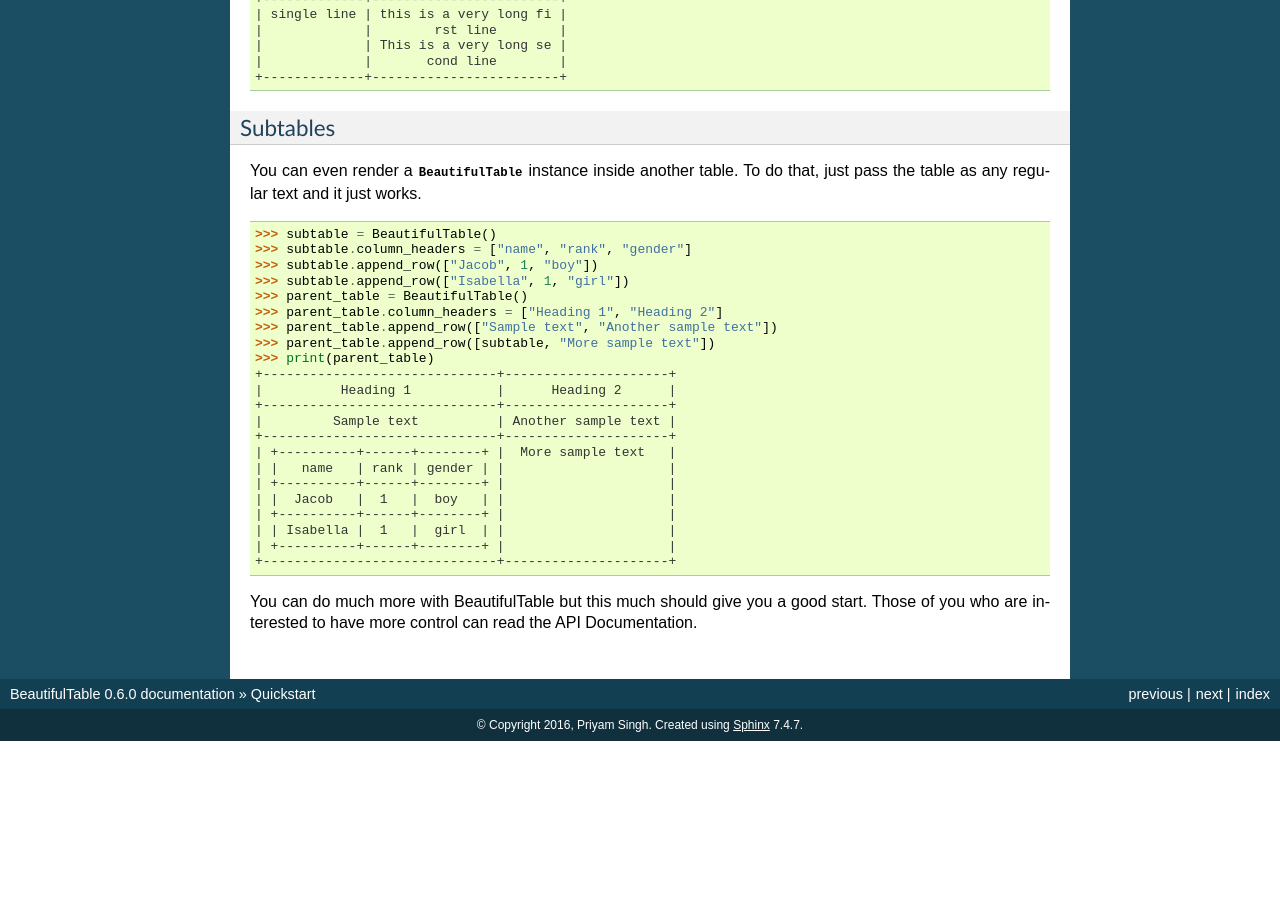
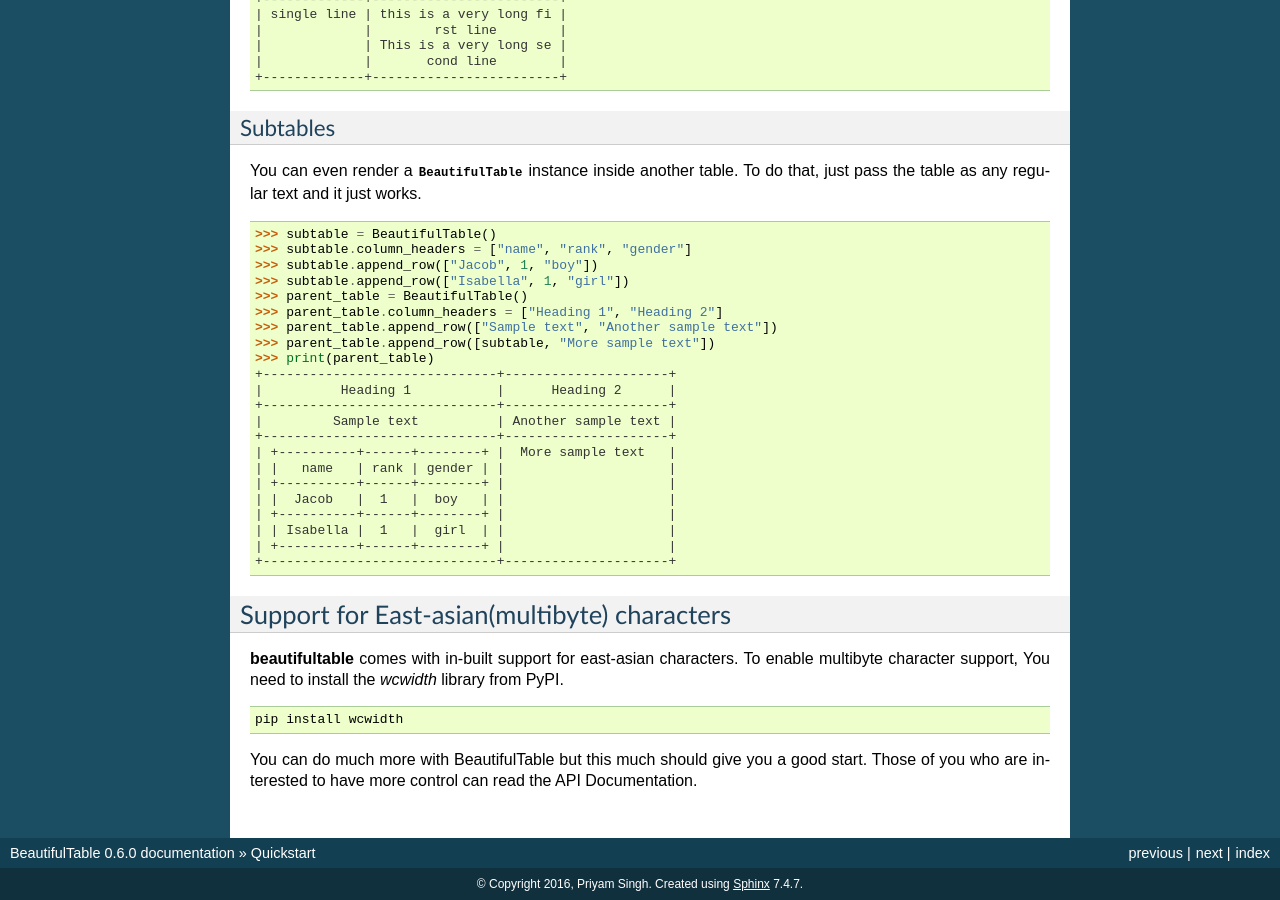
Before and after one commit to pri22296/beautifultable, a Sphinx documentation site: the page built from docs/quickstart.rst, in a window 1280 px wide and 900 px high, scrolled down 8498 px. Built offline with Sphinx 7.4.7, drawn with Linux system fonts in a browser that asks for light colours; pages that are not in the unit, such as notebooks, are missing from menus; before the commit the page ends 9239 px from its top, so only the background shows below that; some of the changed text lies outside the part shown.

Commit message:
Fixes #47 Make wcwidth an optional dependency

```diff
--- a/docs/quickstart.rst
+++ b/docs/quickstart.rst
@@ -640,6 +640,20 @@
    | +----------+------+--------+ |                     |
    +------------------------------+---------------------+
 
+
+=========================================================================
+Support for East-asian(multibyte) characters
+=========================================================================
+
+**beautifultable** comes with in-built support for east-asian characters. To
+enable multibyte character support, You need to install the *wcwidth* library
+from PyPI.
+
+::
+
+    pip install wcwidth
+
+
 You can do much more with BeautifulTable but this much should give you a
 good start. Those of you who are interested to have more control can
 read the API Documentation.
--- a/setup.py
+++ b/setup.py
@@ -11,7 +11,6 @@
     version=version,
     description=description,
     extras_require=extras_require,
-    install_requires=['wcwidth>=0.1.7'],
     long_description=open('README.rst', 'rt').read(),
     author='Priyam Singh',
     author_email='priyamsingh.22296@gmail.com',
@@ -31,6 +30,7 @@
         'Programming Language :: Python :: 3.4',
         'Programming Language :: Python :: 3.5',
         'Programming Language :: Python :: 3.6',
+        'Programming Language :: Python :: 3.7',
         'Programming Language :: Python :: Implementation :: CPython',
         'Programming Language :: Python :: Implementation :: PyPy',
         'Topic :: Printing',
```
Also changed, not shown: 2 other files.
